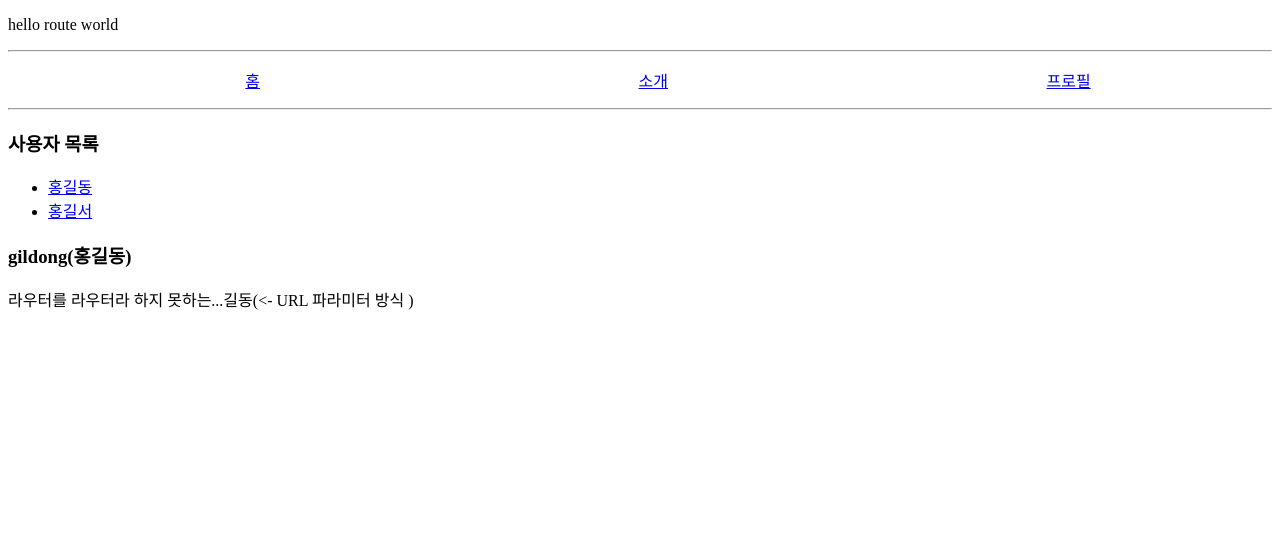
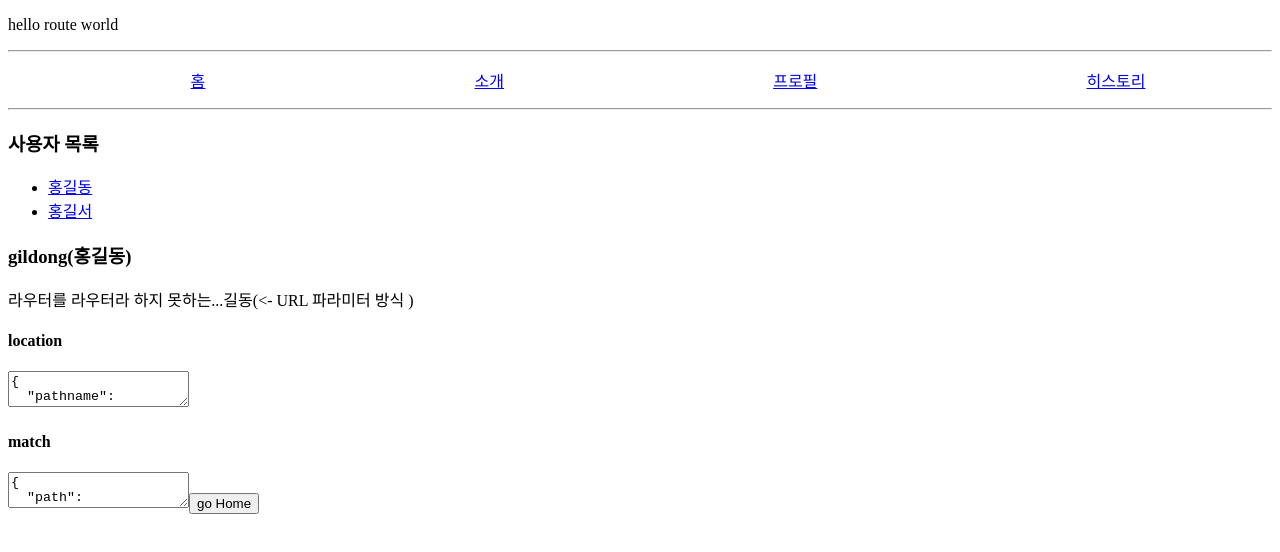
Before and after one commit to normalstory/route-react, a React (Create React App) app: page /Profiles/gildong in a window 1280 px wide. Shown: the top 552 px of the page. Built offline with nearby package versions, Linux system fonts and the light colour scheme.

Commit message:
history, withRouter, switch

```diff
--- a/src/App.js
+++ b/src/App.js
@@ -1,9 +1,10 @@
 import React from "react";
-import { Route, Link } from "react-router-dom";
+import { Route, Link, Switch } from "react-router-dom";
 import About from "./components/About";
 import Home from "./components/Home";
 import "./style/nav.scss";
 import Profiles from "./components/Profiles";
+import HistorySample from "./components/HistorySample";
 
 const App = () => {
   return (
@@ -20,12 +21,26 @@ const App = () => {
         <li>
           <Link to="./profiles">프로필</Link>
         </li>
+        <li>
+          <Link to="./history">히스토리</Link>
+        </li>
       </ul>
       <hr />
-      <Route path="/" component={Home} exact={true} />
-      <Route path={["/about", "/info"]} component={About} />
-      {/* <Route path="/info" component={About}/>  react v5 이전 버전*/}
-      <Route path="/profiles" component={Profiles} />
+      <Switch>
+        <Route path="/" component={Home} exact={true} />
+        <Route path={["/about", "/info"]} component={About} />
+        {/* <Route path="/info" component={About}/>  react v5 이전 버전*/}
+        <Route path="/profiles" component={Profiles} />
+        <Route path="/history" component={HistorySample} />
+
+        <Route
+          render={({ location }) => (
+            <div>
+              <h2>'~{location.pathname}'' 페이지는 존재하지 않습니다.</h2>
+            </div>
+          )}
+        />
+      </Switch>
     </div>
   );
 };
--- /dev/null
+++ b/src/components/HistorySample.js
@@ -0,0 +1,32 @@
+import React, { Component } from "react";
+
+class HistorySample extends Component {
+  //메서드
+  handleGoBack = () => {
+    this.props.history.goBack(); //go back
+  };
+  handleGoHome = () => {
+    this.props.history.push("/"); //go home
+  };
+
+  //컴포넌트 라이프
+  componentDidMount() {
+    this.unblock = this.props.history.block("정말 떠나시나요?");
+  } //페이지에 컴포넌트가 노출될때
+  componentWillUnmount() {
+    if (this.unblock) {
+      this.unblock();
+    }
+  } //페이지에 컴포넌트가 제거될때
+
+  render() {
+    return (
+      <div>
+        <button onClick={this.handleGoBack}>Back</button>
+        <button onClick={this.handleGoHome}>Home</button>
+      </div>
+    );
+  }
+}
+
+export default HistorySample;
--- a/src/components/Profile.js
+++ b/src/components/Profile.js
@@ -1,5 +1,6 @@
 //URL 파라미터 방식
 import React from "react";
+import WithRouter from "./WithRouter";
 
 const data = {
   gildong: {
@@ -24,6 +25,8 @@ const Profile = ({ match }) => {
         {username}({profile.name})
       </h3>
       <p>{profile.description}</p>
+
+      <WithRouter />
     </div>
   );
 };
--- /dev/null
+++ b/src/components/WithRouter.js
@@ -0,0 +1,24 @@
+import React from "react";
+import { withRouter } from "react-router-dom";
+
+const WithRouter = ({ location, match, history }) => {
+  return (
+    <div>
+      <h4>location</h4>
+      <textarea
+        value={JSON.stringify(location, null, 2)}
+        row={7}
+        readOnly={true}
+      ></textarea>
+      <h4>match</h4>
+      <textarea
+        value={JSON.stringify(match, null, 2)}
+        row={7}
+        readOnly={true}
+      ></textarea>
+      <button onClick={() => history.push("/")}>go Home</button>
+    </div>
+  );
+};
+
+export default withRouter(WithRouter);
```
